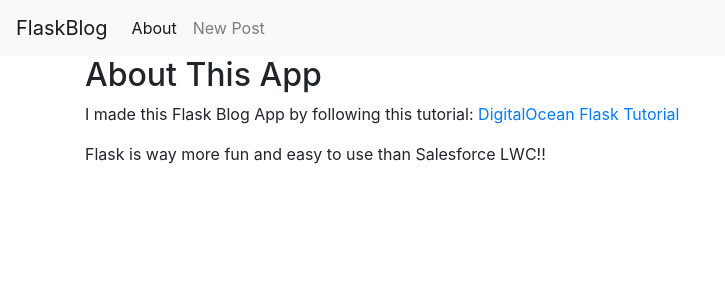
After one commit to cjacobs27/flaskBlog, a Flask app: page /about in a window 1280 px wide. The commit adds this page. Shown: the top 300 px of the page, without its empty margins (0-725 px from the left). Run offline with Flask 2, Linux system fonts and the light colour scheme; some libraries are stand-ins or nearby versions.

Commit message:
Added my own About page

```diff
--- a/app.py
+++ b/app.py
@@ -79,3 +79,7 @@ def delete(id):
     conn.close()
     flash('"{}" was successfully deleted!'.format(post['title']))
     return redirect(url_for('index'))
+
+@app.route('/about')
+def about():
+    return render_template('about.html')
--- /dev/null
+++ b/templates/about.html
@@ -0,0 +1,7 @@
+{% extends 'base.html' %}
+
+{% block content %}
+    <h2> About This App </h2>
+    <p> I made this Flask Blog App by following this tutorial: <a href="https://www.digitalocean.com/community/tutorials/how-to-make-a-web-application-using-flask-in-python-3"> DigitalOcean Flask Tutorial</a></p>
+    <p>Flask is way more fun and easy to use than Salesforce LWC!!</p>
+{% endblock %}
--- a/templates/base.html
+++ b/templates/base.html
@@ -19,7 +19,7 @@
         <div class="collapse navbar-collapse" id="navbarNav">
             <ul class="navbar-nav">
             <li class="nav-item active">
-                <a class="nav-link" href="#">About</a>
+                <a class="nav-link" href="{{ url_for('about')}}">About</a>
             </li>
             <li class="nav-item">
                 <a class="nav-link" href="{{url_for('create')}}">New Post</a>
```
